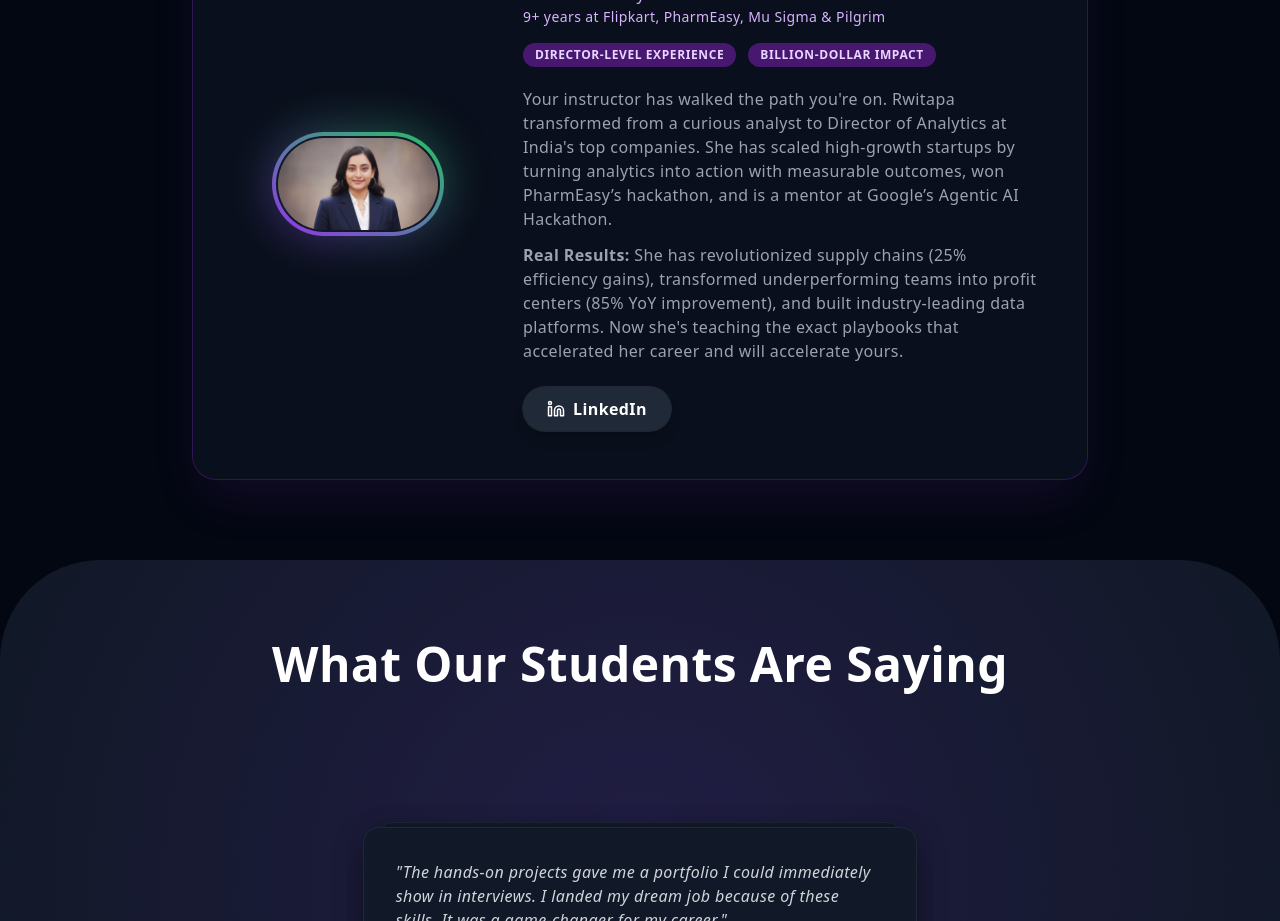
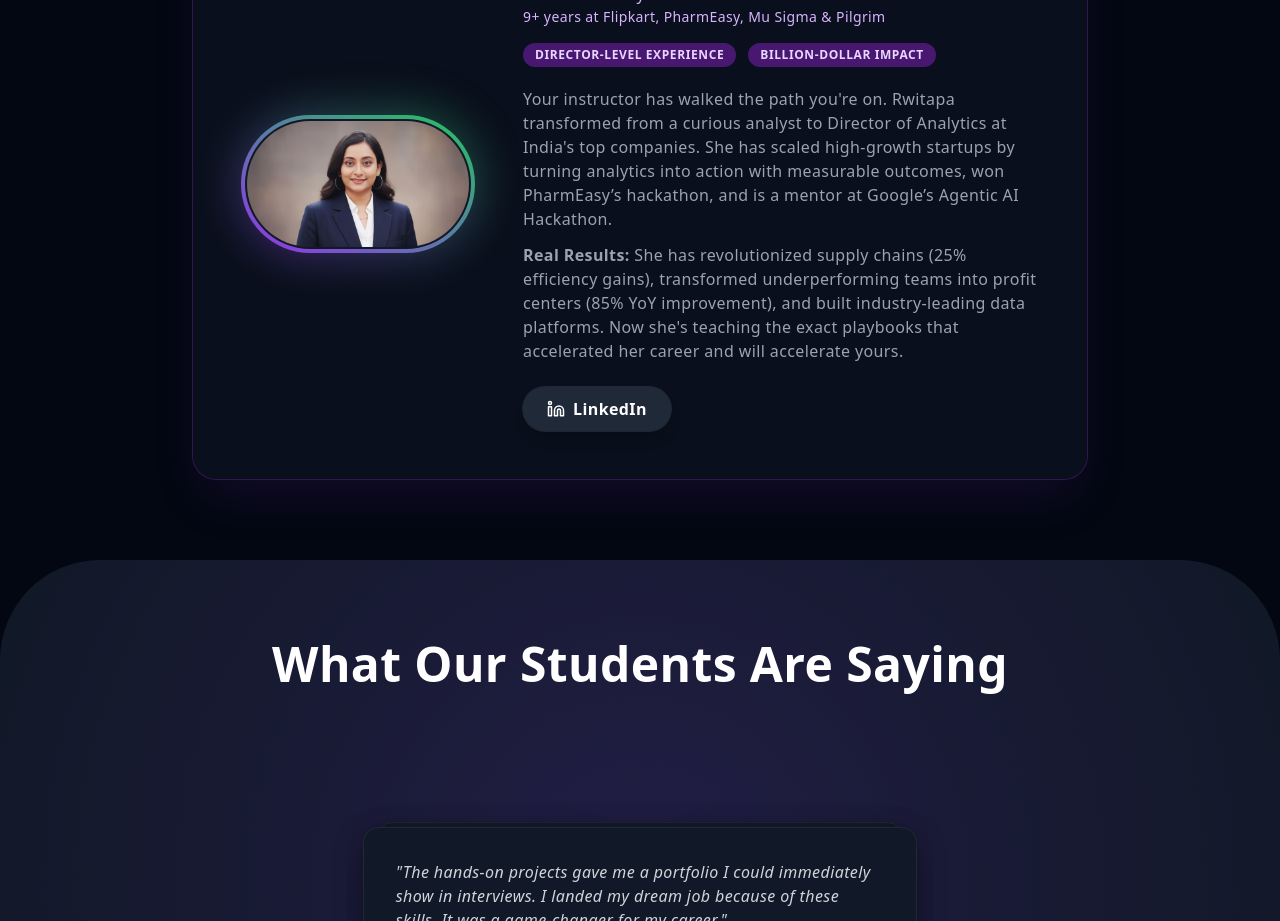
Before and after one commit to Rwitapa/the_ai_way_gemini, a Next.js app: page / in a window 1280 px wide. Shown: the part 2820-3741 px from the top of the page. Built offline with nearby package versions, Linux system fonts and the light colour scheme.

Commit message:
Update index.jsx

```diff
--- a/pages/index.jsx
+++ b/pages/index.jsx
@@ -696,7 +696,7 @@ const MentorSection = ({ sectionRef }) => (
                         <div className="relative">
                             <div className="absolute inset-0 rounded-full bg-gradient-to-tr from-purple-600 to-green-500 blur-xl opacity-50" />
                             <div className="relative p-1.5 rounded-full bg-gradient-to-tr from-purple-600 to-green-500">
-                                <img src="/Mentor.jpg" alt="Rwitapa Mitra" width={160} height={160} className="rounded-full object-cover ring-2 ring-gray-900 bg-gray-800" />
+                                <img src="/Mentor.jpg" alt="Rwitapa Mitra" width={300} height={300} className="rounded-full object-cover ring-2 ring-gray-900 bg-gray-800" />
                             </div>
                         </div>
                     </div>
```
